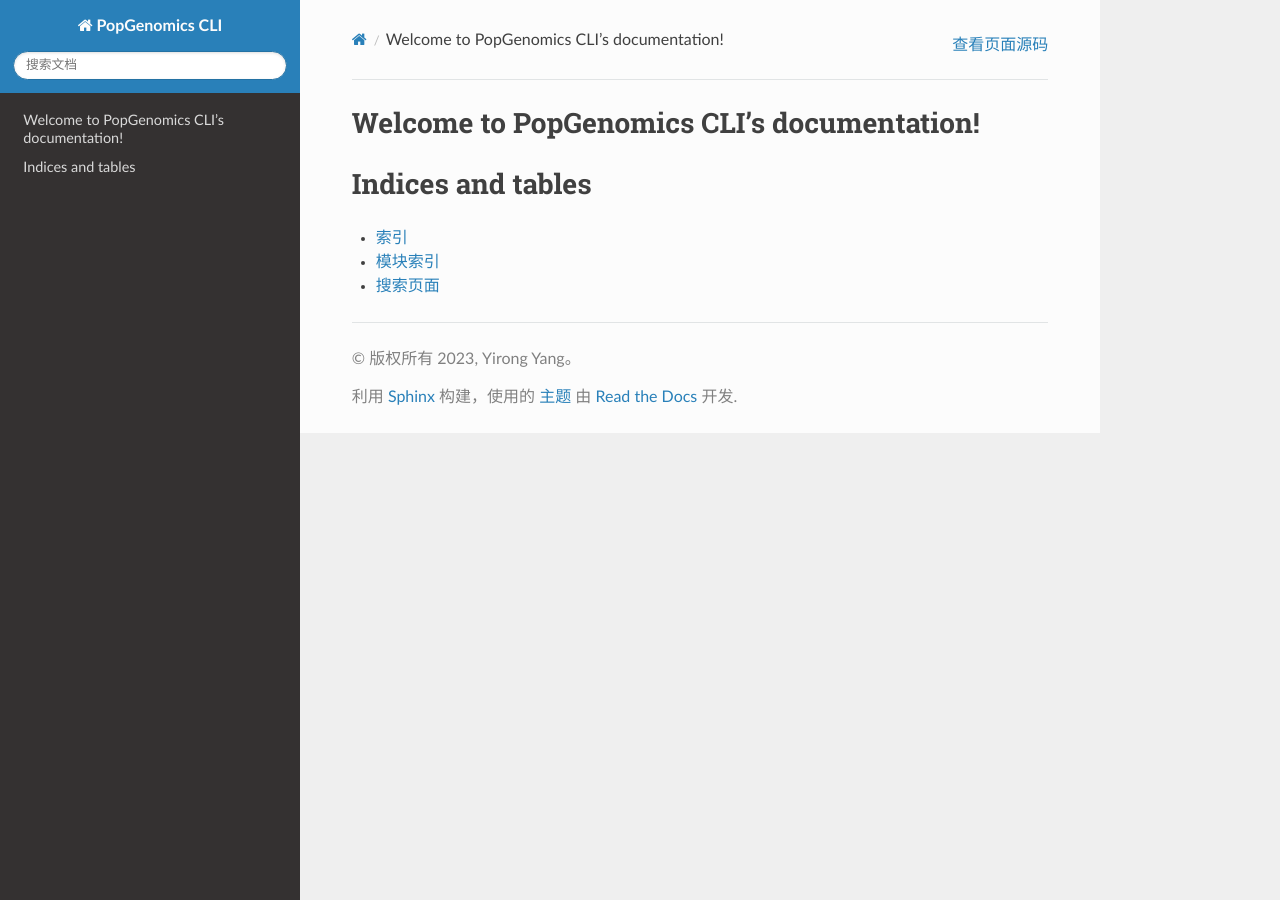
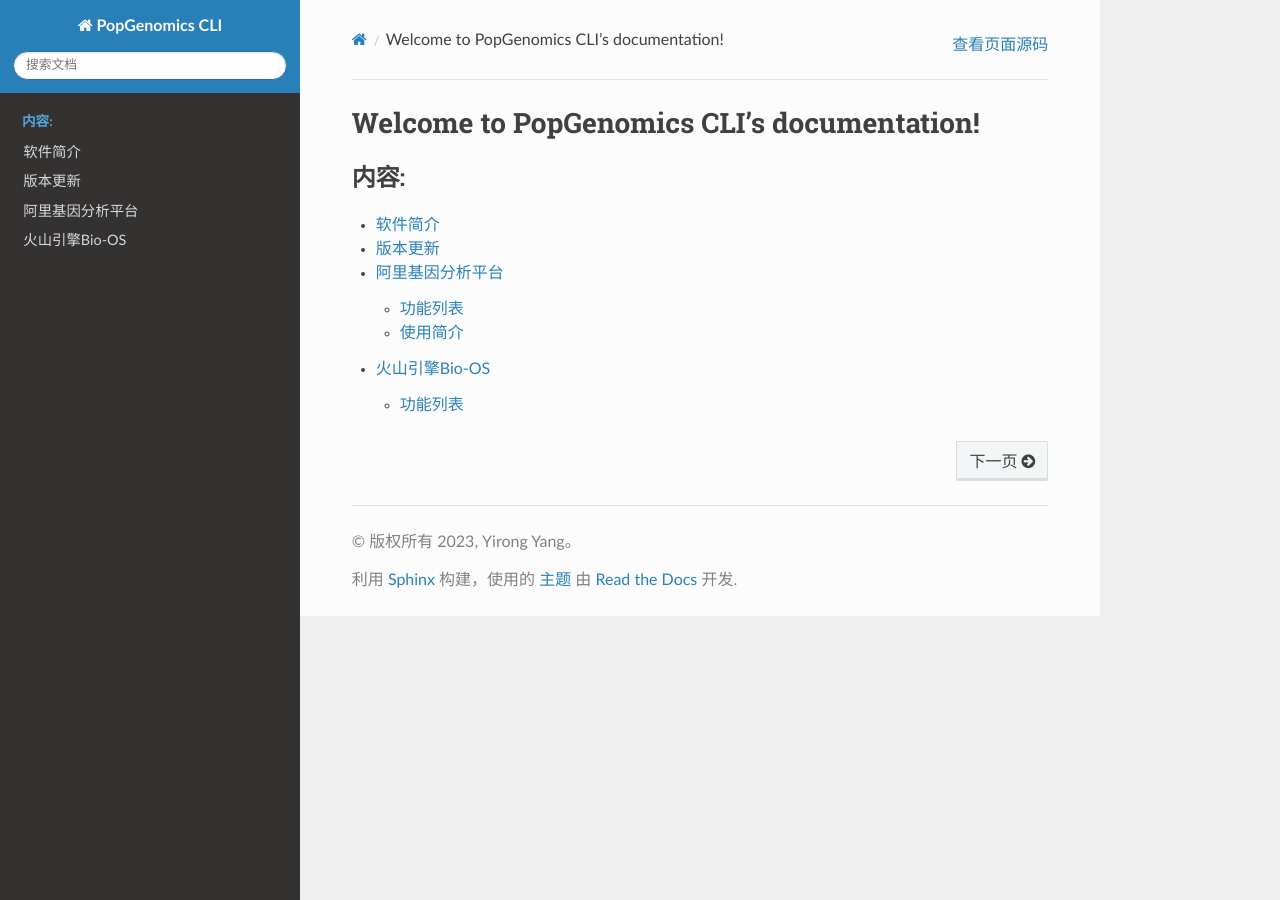
Before and after one commit to BioBinBigData/PopGenomics-CLI-manual, a Sphinx documentation site: the page built from source/index.rst, in a window 1280 px wide. Built offline with Sphinx 7.4.7 and the Read the Docs theme 2.0.0, drawn with Linux system fonts in a browser that asks for light colours.

Commit message:
add contents

```diff
--- a/source/index.rst
+++ b/source/index.rst
@@ -8,14 +8,8 @@ Welcome to PopGenomics CLI's documentation!
 
 .. toctree::
    :maxdepth: 2
-   :caption: Contents:
+   :caption: 内容:
+
    软件简介
-
-
-
-Indices and tables
-==================
-
-* :ref:`genindex`
-* :ref:`modindex`
-* :ref:`search`
+   阿里云基因分析平台/index
+   火山引擎Bio-OS/index
--- /dev/null
+++ b/source/火山引擎Bio-OS/contents.md
@@ -0,0 +1 @@
+# 功能列表
--- /dev/null
+++ b/source/火山引擎Bio-OS/index.rst
@@ -0,0 +1,7 @@
+火山引擎Bio-OS
+================================================================
+
+.. toctree::
+   :maxdepth: 2
+
+   contents
--- a/source/软件简介.md
+++ b/source/软件简介.md
@@ -1,2 +1,3 @@
 # 软件简介
 Popgenomics CLI是由百奥云数据科技有限公司开发的面向农业育种客户的大规模群体基因组计算多云基础设施工具，能够帮助农业育种客户实现数千规模群体基因组的低成本，高效率，自动化的群体基因组计算作业。
+# 版本更新
--- /dev/null
+++ b/source/阿里云基因分析平台/contents.md
@@ -0,0 +1,4 @@
+# 功能列表
+
+
+# 使用简介
--- /dev/null
+++ b/source/阿里云基因分析平台/index.rst
@@ -0,0 +1,7 @@
+阿里基因分析平台
+================================================================
+
+.. toctree::
+   :maxdepth: 2
+
+   contents
```
